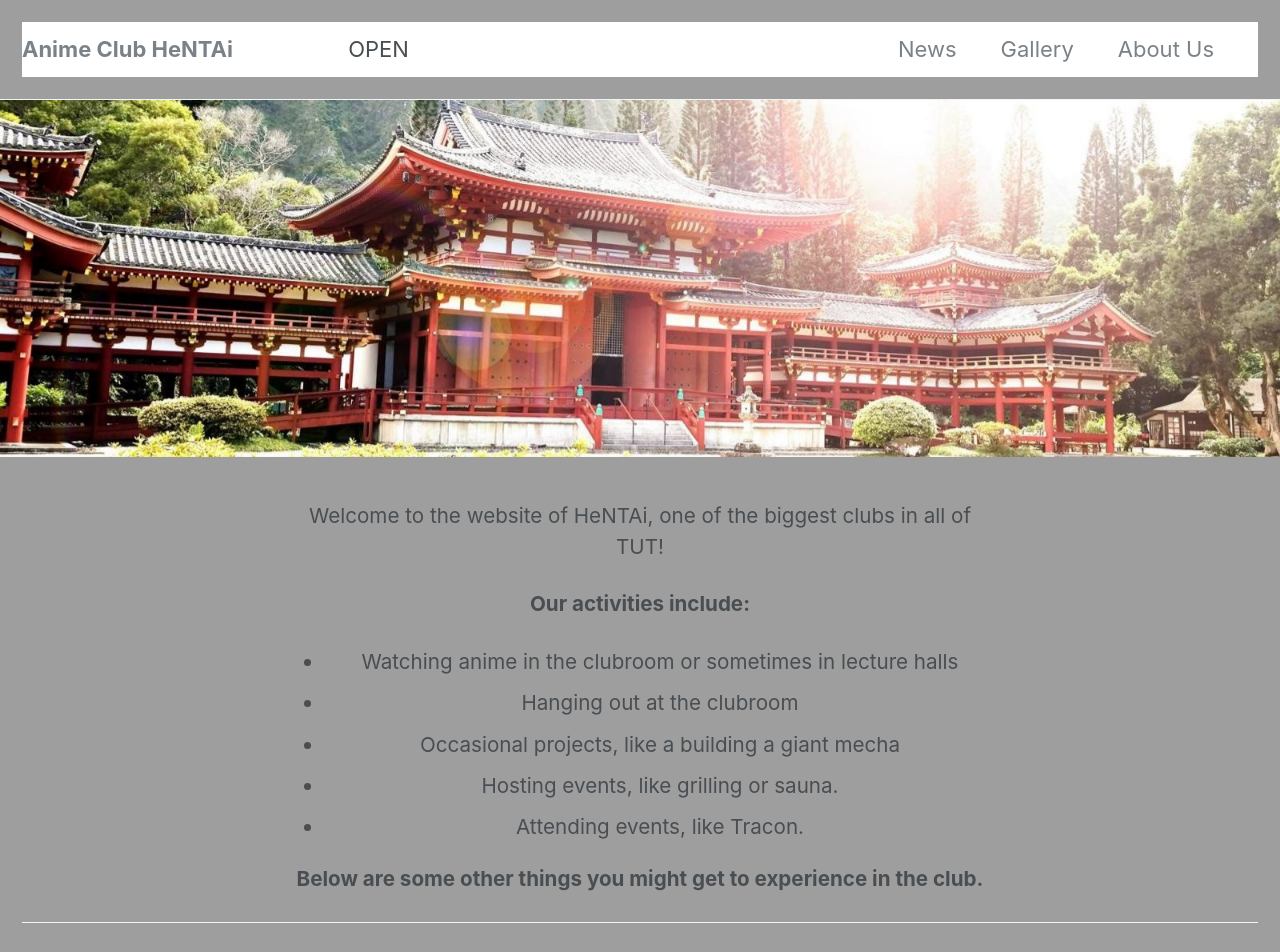
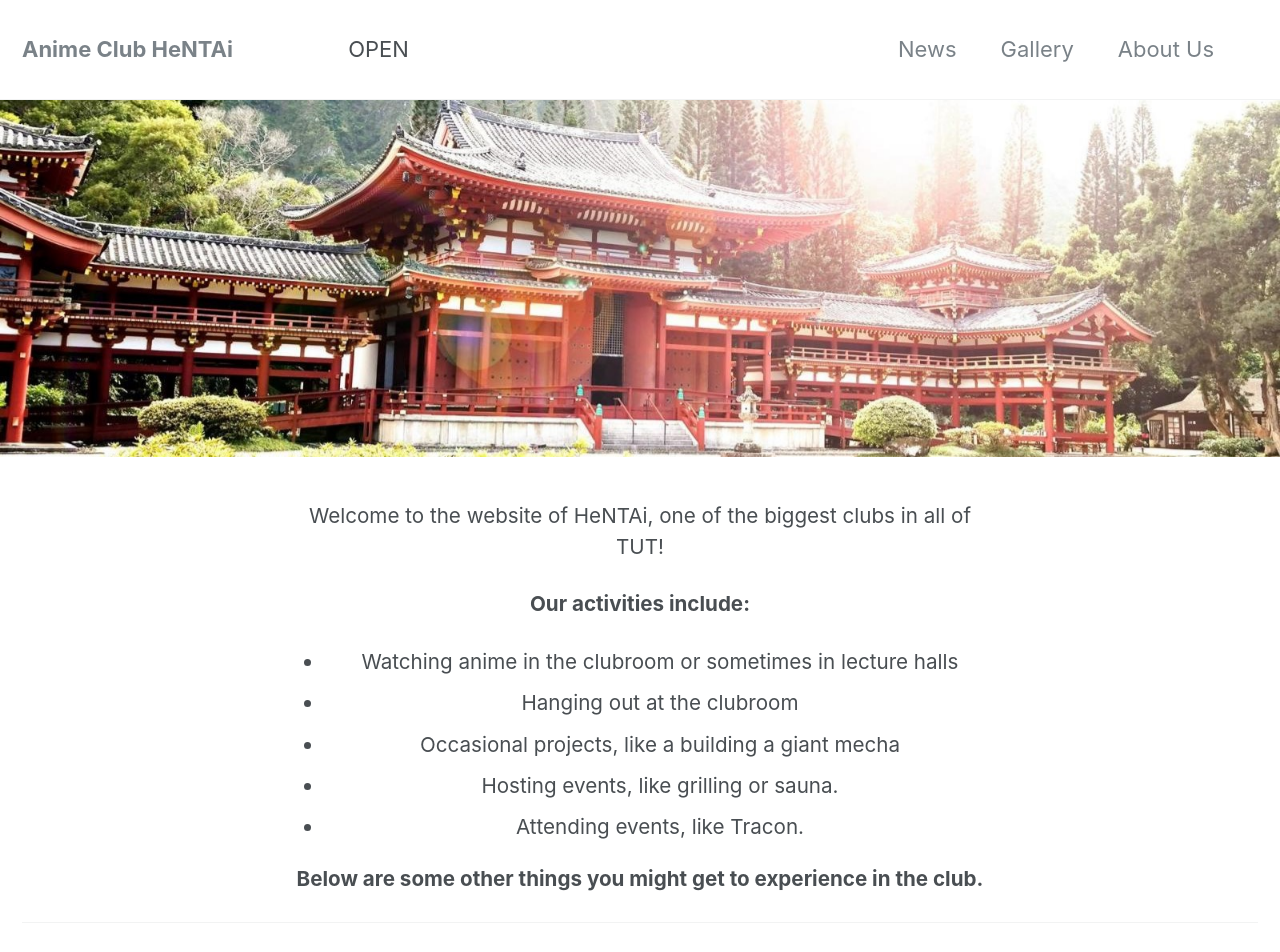
Before and after one commit to HNTA-Club/website, a Jekyll site: the page built from index.html, in a window 1280 px wide. Shown: the top 952 px of the page. Built offline with Jekyll 4.4.1, drawn with Linux system fonts in a browser that asks for light colours; grey boxes are pictures that could not be loaded.

Commit message:
back to normal

```diff
--- a/assets/css/main.scss
+++ b/assets/css/main.scss
@@ -5,10 +5,3 @@
 @charset "utf-8";
 
 @import "minimal-mistakes";
-html {
-  background: url(assets/images/main_splash.jpg) no-repeat center center fixed;
-  -webkit-background-size: cover;
-  -moz-background-size: cover;
-  -o-background-size: cover;
-  background-size: cover;
-}
```
